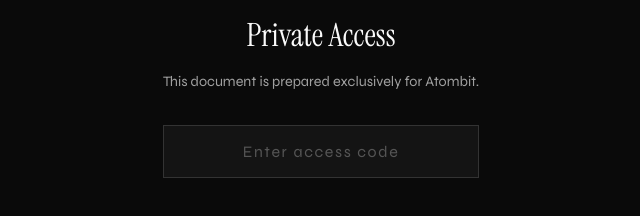
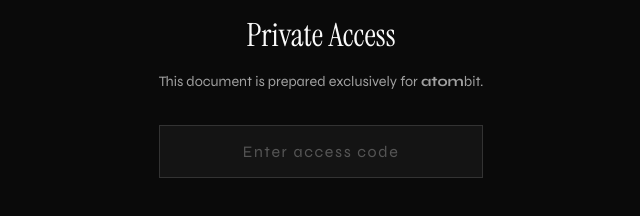
Before and after one commit to jasonlmagnus/atombit, a plain HTML site: page index.html in a window 1280 px wide. Shown: the part 306-522 px from the top of the page, 319-959 px from the left. Drawn offline with Linux system fonts and the light colour scheme.

Commit message:
Update Atombit to atombit with bold 'atom' throughout

```diff
--- a/index.html
+++ b/index.html
@@ -3,7 +3,7 @@
 <head>
     <meta charset="UTF-8">
     <meta name="viewport" content="width=device-width, initial-scale=1.0">
-    <title>Magnus × Atombit</title>
+    <title>Magnus × atombit</title>
     <link rel="preconnect" href="https://fonts.googleapis.com">
     <link rel="preconnect" href="https://fonts.gstatic.com" crossorigin>
     <link href="https://fonts.googleapis.com/css2?family=Instrument+Serif:ital@0;1&family=Syne:wght@400;500;600;700&display=swap" rel="stylesheet">
@@ -2704,7 +2704,7 @@
     <div class="password-gate" id="passwordGate">
         <div class="password-content">
             <h1>Private Access</h1>
-            <p>This document is prepared exclusively for Atombit.</p>
+            <p>This document is prepared exclusively for <strong>atom</strong>bit.</p>
             <div class="password-input-wrap">
                 <input type="password" id="passwordInput" placeholder="Enter access code" autocomplete="off">
             </div>
@@ -2744,7 +2744,7 @@
                     <span class="atom"></span>
                     <span class="bit"></span>
                 </div>
-                <p class="hero-eyebrow">Magnus × Atombit</p>
+                <p class="hero-eyebrow">Magnus × <strong>atom</strong>bit</p>
                 <h1>The <em>Uncomfortable</em> Truth</h1>
                 <p class="hero-subtitle">You're restoring human connection in a world that forgot how&nbsp;to&nbsp;listen.<br><br>That mission deserves more than a creative agency's&nbsp;mood&nbsp;board.<br><br>It deserves strategy with&nbsp;teeth.</p>
             </div>
@@ -2824,7 +2824,7 @@
                 </div>
 
                 <div class="gap-story fade-in">
-                    <p>You built Atombit because the world needed someone to bridge human and digital — to restore connection that technology had fractured.</p>
+                    <p>You built <strong>atom</strong>bit because the world needed someone to bridge human and digital — to restore connection that technology had fractured.</p>
                     <p style="margin-top: 1rem;">Four years ago, we built Magnus for a parallel reason: creative agencies couldn't close the commercial gap, and consultancies couldn't close the creative one.</p>
                     <p style="margin-top: 1.5rem; color: var(--text);">We created a new type of consultancy:</p>
                 </div>
@@ -3091,8 +3091,8 @@
                 <div class="challenger-content" style="margin-top: 5rem; padding-top: 4rem; border-top: 1px solid var(--border);">
                     <div class="chapter-label">Challenging the Category</div>
                     <h2 class="section-title fade-in">Six ways to <em>challenge</em></h2>
-                    <p class="challenger-intro fade-in">The market is polarised: fragmented agencies vs slow consultancies. Atombit sits in the gap. But which challenger stance fits best? <em style="color: var(--accent);">This needs discussion.</em></p>
-                    <p class="flip-hint fade-in">Click any card to see how Atombit plays it</p>
+                    <p class="challenger-intro fade-in">The market is polarised: fragmented agencies vs slow consultancies. <strong>atom</strong>bit sits in the gap. But which challenger stance fits best? <em style="color: var(--accent);">This needs discussion.</em></p>
+                    <p class="flip-hint fade-in">Click any card to see how <strong>atom</strong>bit plays it</p>
 
                     <div class="challenger-grid">
                         <!-- Misfit -->
@@ -3106,7 +3106,7 @@
                                 <div class="card-face card-back">
                                     <div class="card-back-label">Why it's less helpful</div>
                                     <div class="card-back-headline">Misfit needs a clear enemy</div>
-                                    <div class="card-back-move">Works best when there's an obvious industry villain or broken norm to rally against. Atombit's opportunity is more nuanced — <strong>it's about creating a new category</strong>, not just opposing the old one.</div>
+                                    <div class="card-back-move">Works best when there's an obvious industry villain or broken norm to rally against. <strong>atom</strong>bit's opportunity is more nuanced — <strong>it's about creating a new category</strong>, not just opposing the old one.</div>
                                 </div>
                             </div>
                         </div>
@@ -3123,7 +3123,7 @@
                                 <div class="card-face card-back">
                                     <div class="card-back-label">Why this fits</div>
                                     <div class="card-back-headline">You change the rules of the game</div>
-                                    <div class="card-back-move">Atombit doesn't compete on the old criteria. <strong>Speed to measurable ROI</strong> reframes the buying decision entirely. Atoms + bits isn't a tagline — it's a new model that makes traditional consultancy metrics irrelevant.</div>
+                                    <div class="card-back-move"><strong>atom</strong>bit doesn't compete on the old criteria. <strong>Speed to measurable ROI</strong> reframes the buying decision entirely. Atoms + bits isn't a tagline — it's a new model that makes traditional consultancy metrics irrelevant.</div>
                                 </div>
                             </div>
                         </div>
@@ -3140,7 +3140,7 @@
                                 <div class="card-face card-back">
                                     <div class="card-back-label">Why this fits</div>
                                     <div class="card-back-headline">Make the human the hero</div>
-                                    <div class="card-back-move">This is less archetype, more <strong>essential flavour</strong>. Big consultancies hide behind brands. Atombit can lead with named founders, visible specialists — real people clients actually work with. We'll make this a living person, not a positioning statement.</div>
+                                    <div class="card-back-move">This is less archetype, more <strong>essential flavour</strong>. Big consultancies hide behind brands. <strong>atom</strong>bit can lead with named founders, visible specialists — real people clients actually work with. We'll make this a living person, not a positioning statement.</div>
                                 </div>
                             </div>
                         </div>
@@ -3172,7 +3172,7 @@
                                 <div class="card-face card-back">
                                     <div class="card-back-label">Why it's less helpful</div>
                                     <div class="card-back-headline">Familiar territory</div>
-                                    <div class="card-back-move">"We're the modern alternative" is what <strong>everyone claims</strong>. Tech startups, boutique agencies, every challenger in every category. It's true for Atombit, but it won't differentiate. Needs sharper edges to cut through.</div>
+                                    <div class="card-back-move">"We're the modern alternative" is what <strong>everyone claims</strong>. Tech startups, boutique agencies, every challenger in every category. It's true for <strong>atom</strong>bit, but it won't differentiate. Needs sharper edges to cut through.</div>
                                 </div>
                             </div>
                         </div>
@@ -3197,7 +3197,7 @@
                     <!-- Recommendation note -->
                     <div class="challenger-recommendation fade-in" style="margin-top: 3rem; padding: 1.5rem; background: var(--surface); border: 1px solid var(--border); border-radius: 8px;">
                         <p style="color: var(--text-dim); font-size: 0.9rem; line-height: 1.7; margin: 0;">
-                            <strong style="color: var(--accent);">Our recommendation:</strong> Lead with <strong style="color: var(--text);">Disruptor</strong> — it reframes the buying criteria entirely. Layer in <strong style="color: var(--text);">Real & Human</strong> as the essential flavour that makes Atombit feel different from faceless consultancies. The others have merit but are either too familiar (Next Gen, Missionary) or too limiting (Misfit, Maverick).
+                            <strong style="color: var(--accent);">Our recommendation:</strong> Lead with <strong style="color: var(--text);">Disruptor</strong> — it reframes the buying criteria entirely. Layer in <strong style="color: var(--text);">Real & Human</strong> as the essential flavour that makes <strong>atom</strong>bit feel different from faceless consultancies. The others have merit but are either too familiar (Next Gen, Missionary) or too limiting (Misfit, Maverick).
                         </p>
                     </div>
                 </div>
@@ -3345,7 +3345,7 @@
                 <h2 class="section-title fade-in">We fuel the <em>creatives</em></h2>
                 <p class="fade-in" style="color: var(--text-dim); max-width: 600px; margin-bottom: 2rem;">The brief is simple. Four lines. Everything a creative team needs to be brave.</p>
 
-                <div class="example-label">Example: How a brief for Atombit might read</div>
+                <div class="example-label">Example: How a brief for <strong>atom</strong>bit might read</div>
 
                 <div class="brief-elegant">
                     <div class="brief-row">
@@ -3358,11 +3358,11 @@
                     </div>
                     <div class="brief-row">
                         <span class="brief-key">TO</span>
-                        <span class="brief-value">Believe that Atombit is the only partner that combines the rigour of top-tier strategy with the speed and intelligence of AI.</span>
+                        <span class="brief-value">Believe that <strong>atom</strong>bit is the only partner that combines the rigour of top-tier strategy with the speed and intelligence of AI.</span>
                     </div>
                     <div class="brief-row">
                         <span class="brief-key">BY</span>
-                        <span class="brief-value">Positioning Atombit as the white space between the Big Four and AI startups — where human connection meets machine capability.</span>
+                        <span class="brief-value">Positioning <strong>atom</strong>bit as the white space between the Big Four and AI startups — where human connection meets machine capability.</span>
                     </div>
                 </div>
             </div>
@@ -3777,7 +3777,7 @@
             <div class="footer-logo">
                 <img src="magnus-logo.png" alt="Magnus Consulting" class="magnus-logo">
             </div>
-            <p>Prepared exclusively for Atombit</p>
+            <p>Prepared exclusively for <strong>atom</strong>bit</p>
         </footer>
     </div>
 
```
